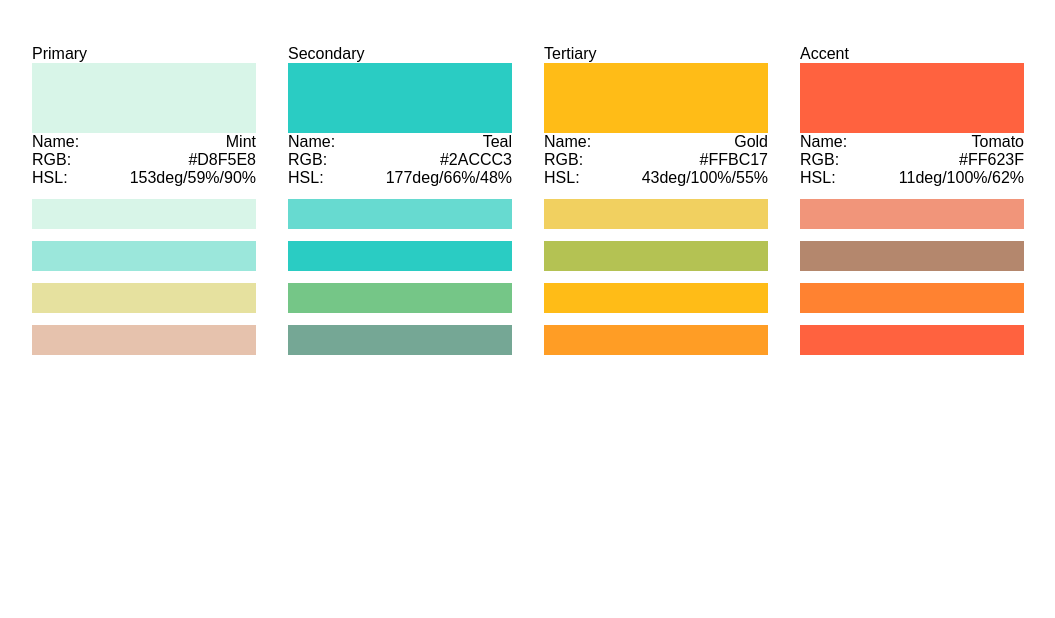
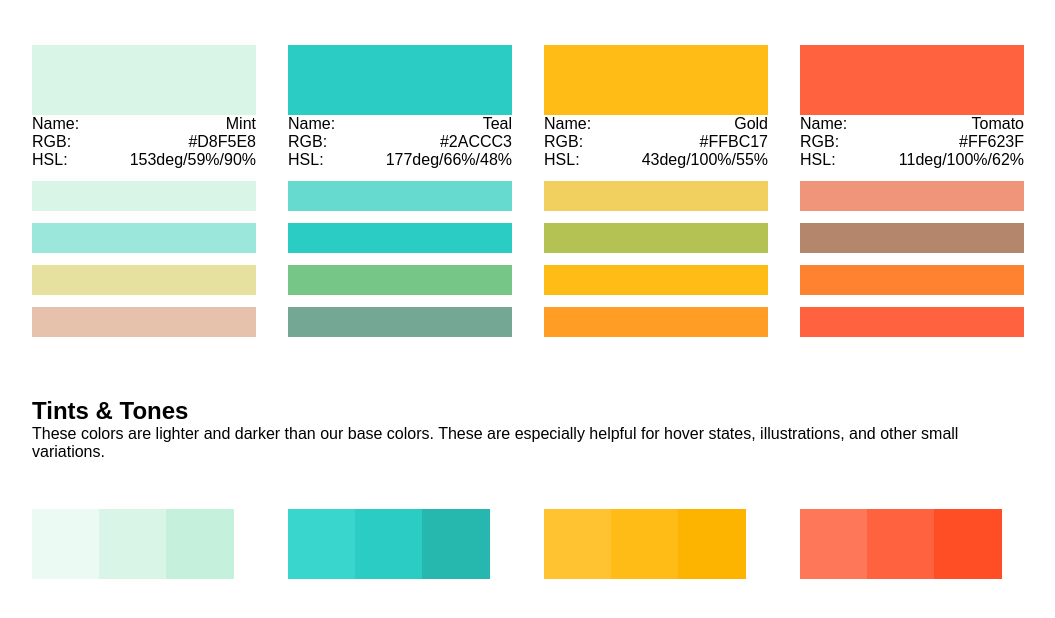
Before and after one commit to doohinkus/color-typo-guide, a plain HTML site: page index.html in a window 1280 px wide. Shown: the part 58-676 px from the top of the page, without its empty margins (112-1167 px from the left). Drawn offline with Linux system fonts and the light colour scheme; a web font is replaced by a local one.

Commit message:
add tints

```diff
--- a/index.html
+++ b/index.html
@@ -13,7 +13,7 @@
           <hr>
         </div>
       </div>
-      <div class="row">
+      <div class="row top-colors">
         <div class="column-3 color-primary">
           <div class="color-box">
           </div>
@@ -75,6 +75,44 @@
           </div>
         </div><!--end col 3-->
       </div><!--end row-->
+      <div class="row">
+        <div class="column-12">
+          <h2>Tints & Tones</h2>
+          <p>These colors are lighter and darker than our base colors. These are especially helpful for hover states, illustrations, and other small variations. </p>
+        </div>
+        <div class="column-3 color-primary">
+          <div class="color-primary-light color-box">
+          </div>
+          <div class="color-primary color-box">
+          </div>
+          <div class="color-primary-dark color-box">
+          </div>
+        </div><!--color-primary-->
+        <div class="column-3 color-secondary">
+          <div class="color-secondary-light color-box">
+          </div>
+          <div class="color-secondary color-box">
+          </div>
+          <div class="color-secondary-dark color-box">
+          </div>
+        </div><!--color-secondary-->
+        <div class="column-3 color-tertiary">
+          <div class="color-tertiary-light color-box">
+          </div>
+          <div class="color-tertiary color-box">
+          </div>
+          <div class="color-tertiary-dark color-box">
+          </div>
+        </div><!--color-tertiary-->
+        <div class="column-3 color-accent">
+          <div class="color-accent-light color-box">
+          </div>
+          <div class="color-accent color-box">
+          </div>
+          <div class="color-accent-dark color-box">
+          </div>
+        </div><!--color-tertiary-->
+      </div>
     </div>
   </body>
 </html>
--- a/scss/_layout.scss
+++ b/scss/_layout.scss
@@ -19,6 +19,9 @@ h3{
   @extend %columnStyle;
   width: 100%;
 }
+.left{
+  float: left;
+}
 .color-box{
   height: $colorBoxHeight;
 }
--- a/scss/_mixins.scss
+++ b/scss/_mixins.scss
@@ -20,7 +20,7 @@
 }
 @mixin outputColorNames(){
   @each $colorType, $colorValue in $colorNames{
-    .color-#{$colorType}:before{
+    .top-colors .row .color-#{$colorType}:before{
       content: "#{$colorType}";
       text-transform: capitalize;
     }
@@ -28,12 +28,15 @@
 }
 @mixin outputColors(){
   @each $colorType, $colorValue in $colors{
-    .color-#{$colorType} > .color-box{
+    .top-colors .color-#{$colorType} > .color-box{
       content: "#{$colorType}";
       background-color: $colorValue;
     }
   }
 }
+
+// .color-primary .color-primary
+
 //name color-primary rgb hsl after color name, rgb, hsl
 //color-primary > color-primary-mix
 @mixin mixColors(){
@@ -61,3 +64,31 @@
     }
   }
 }
+
+@mixin tintColors(){
+  @each $ct, $cl in $colors{
+    .color-#{$ct} .color-#{$ct}{
+      background-color: $cl;
+      float: left;
+      width: 30%;
+    }
+    .color-#{$ct} .color-#{$ct}-light{
+      background-color: lighten($cl, $tintAmount);
+      float: left;
+      width: 30%;
+
+    }
+    .color-#{$ct} .color-#{$ct}-dark{
+      background-color: darken($cl, $tintAmount);
+      float: left;
+      width: 30%;
+
+    }
+
+  }
+}
+// @each $colorTitle, $color in $colors{
+//   .color-#{$colorTitle} .color-#{$colorTitle}{
+//     background-color: $color;
+//   }
+// }
--- a/scss/styles.scss
+++ b/scss/styles.scss
@@ -8,3 +8,4 @@
 @include outputColorNames();
 @include outputColors();
 @include mixColors();
+@include tintColors();
--- a/scss/variables.scss
+++ b/scss/variables.scss
@@ -1,5 +1,6 @@
 /*color vars*/
 $mixAmount: 65%;
+$tintAmount: 5%;
 
 $colors: (
   primary: #D8F5E8,
```
Also changed, not shown: css/styles.css, 2 other files.
